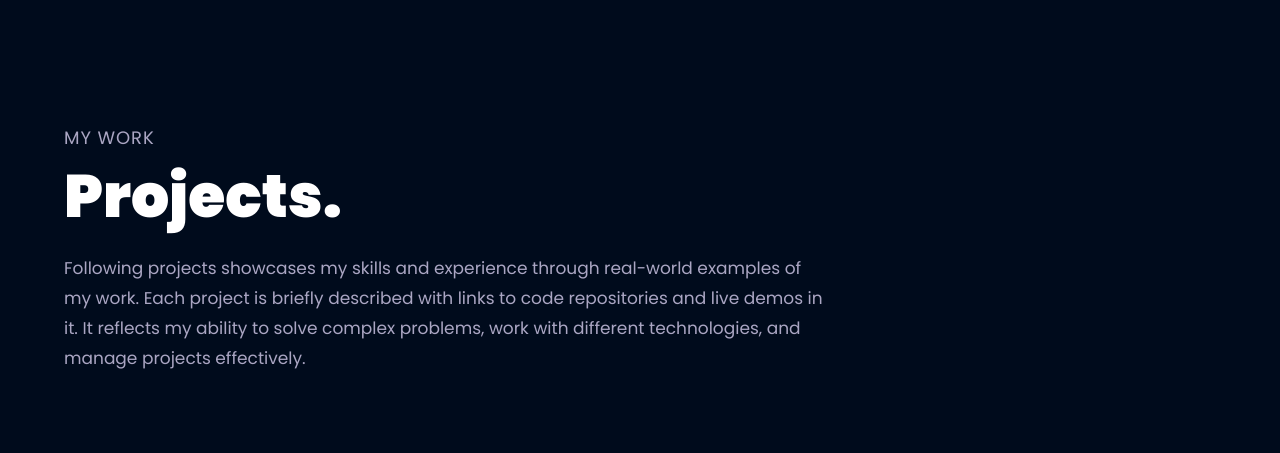
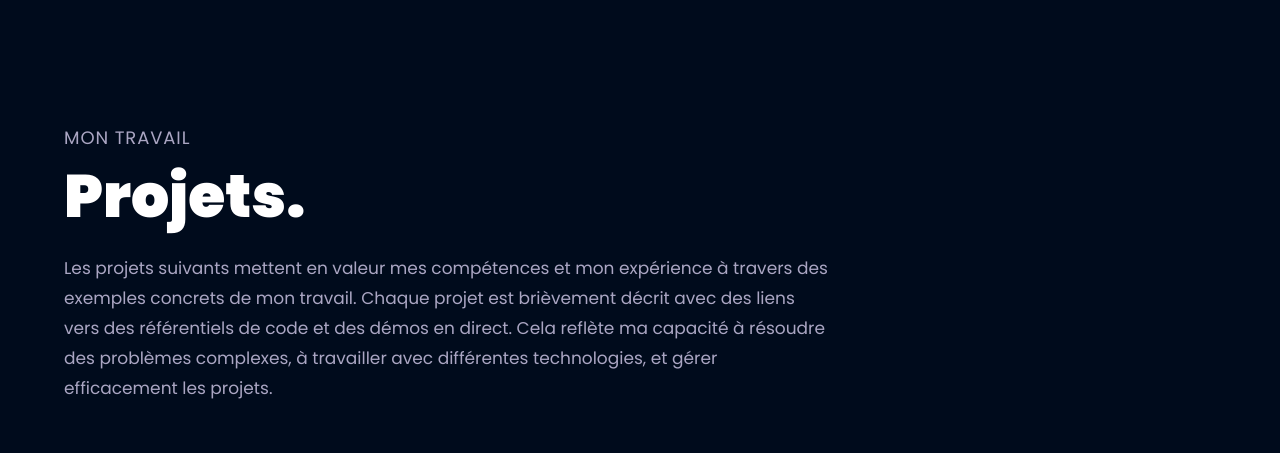
Before and after one commit to polzocr/3d_portfolio, a React (Vite) app: page / in a window 1280 px wide. Shown: the part 2520-2973 px from the top of the page. Built offline with nearby package versions, Linux system fonts and the light colour scheme.

Commit message:
traduction projets text

```diff
--- a/src/components/Works.jsx
+++ b/src/components/Works.jsx
@@ -71,8 +71,8 @@ const Works = () => {
   return (
     <>
       <motion.div variants={textVariant()}>
-        <p className={`${styles.sectionSubText} `}>My work</p>
-        <h2 className={`${styles.sectionHeadText}`}>Projects.</h2>
+        <p className={`${styles.sectionSubText} `}>Mon Travail</p>
+        <h2 className={`${styles.sectionHeadText}`}>Projets.</h2>
       </motion.div>
 
       <div className='w-full flex'>
@@ -80,11 +80,11 @@ const Works = () => {
           variants={fadeIn("", "", 0.1, 1)}
           className='mt-3 text-secondary text-[17px] max-w-3xl leading-[30px]'
         >
-          Following projects showcases my skills and experience through
-          real-world examples of my work. Each project is briefly described with
-          links to code repositories and live demos in it. It reflects my
-          ability to solve complex problems, work with different technologies,
-          and manage projects effectively.
+          Les projets suivants mettent en valeur mes compétences et mon expérience à travers
+          des exemples concrets de mon travail. Chaque projet est brièvement décrit avec
+          des liens vers des référentiels de code et des démos en direct. Cela reflète ma
+          capacité à résoudre des problèmes complexes, à travailler avec différentes technologies,
+          et gérer efficacement les projets.
         </motion.p>
       </div>
 
```
